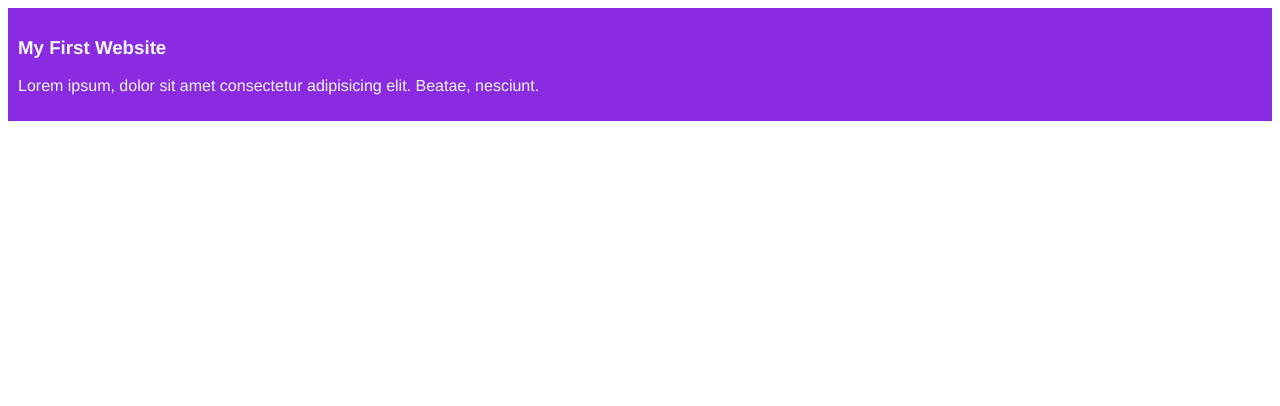
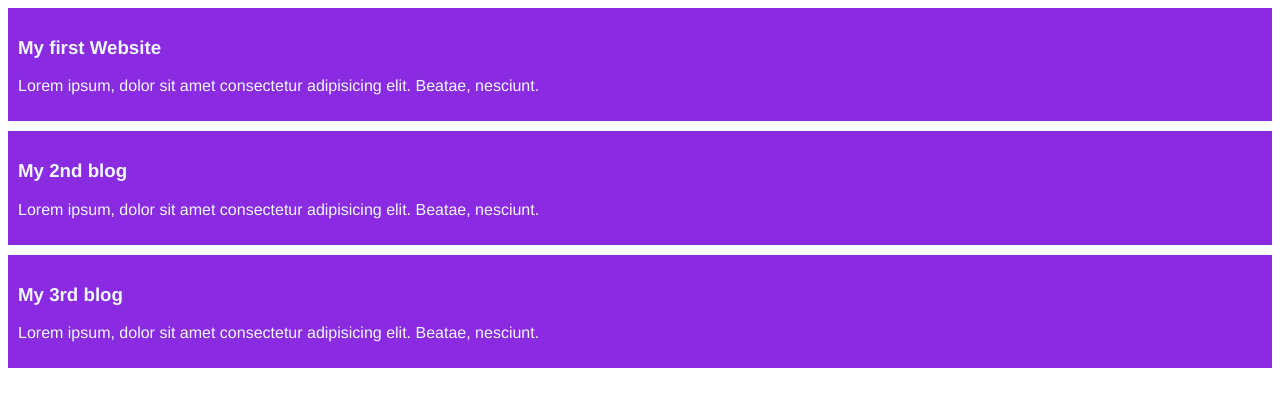
Before and after one commit to Mysha-Mazumder/my-simple-website, a plain HTML site: page index.html in a window 1280 px wide. Drawn offline with Linux system fonts and the light colour scheme.

Commit message:
added the second and third blog

```diff
--- a/index.html
+++ b/index.html
@@ -8,7 +8,15 @@
 </head>
 <body>
     <div>
-        <h3>My First Website</h3>
+        <h3>My first Website</h3>
+    <p>Lorem ipsum, dolor sit amet consectetur adipisicing elit. Beatae, nesciunt.</p>
+    </div>
+    <div>
+        <h3>My 2nd blog</h3>
+    <p>Lorem ipsum, dolor sit amet consectetur adipisicing elit. Beatae, nesciunt.</p>
+    </div>
+    <div>
+        <h3>My 3rd blog</h3>
     <p>Lorem ipsum, dolor sit amet consectetur adipisicing elit. Beatae, nesciunt.</p>
     </div>
 </body>
--- a/styles/blog.css
+++ b/styles/blog.css
@@ -3,4 +3,5 @@ div{
     color: aliceblue;
     font-family: 'Franklin Gothic Medium', 'Arial Narrow', Arial, sans-serif;
     padding: 10px;
+    margin-bottom: 10px;
 }
```
